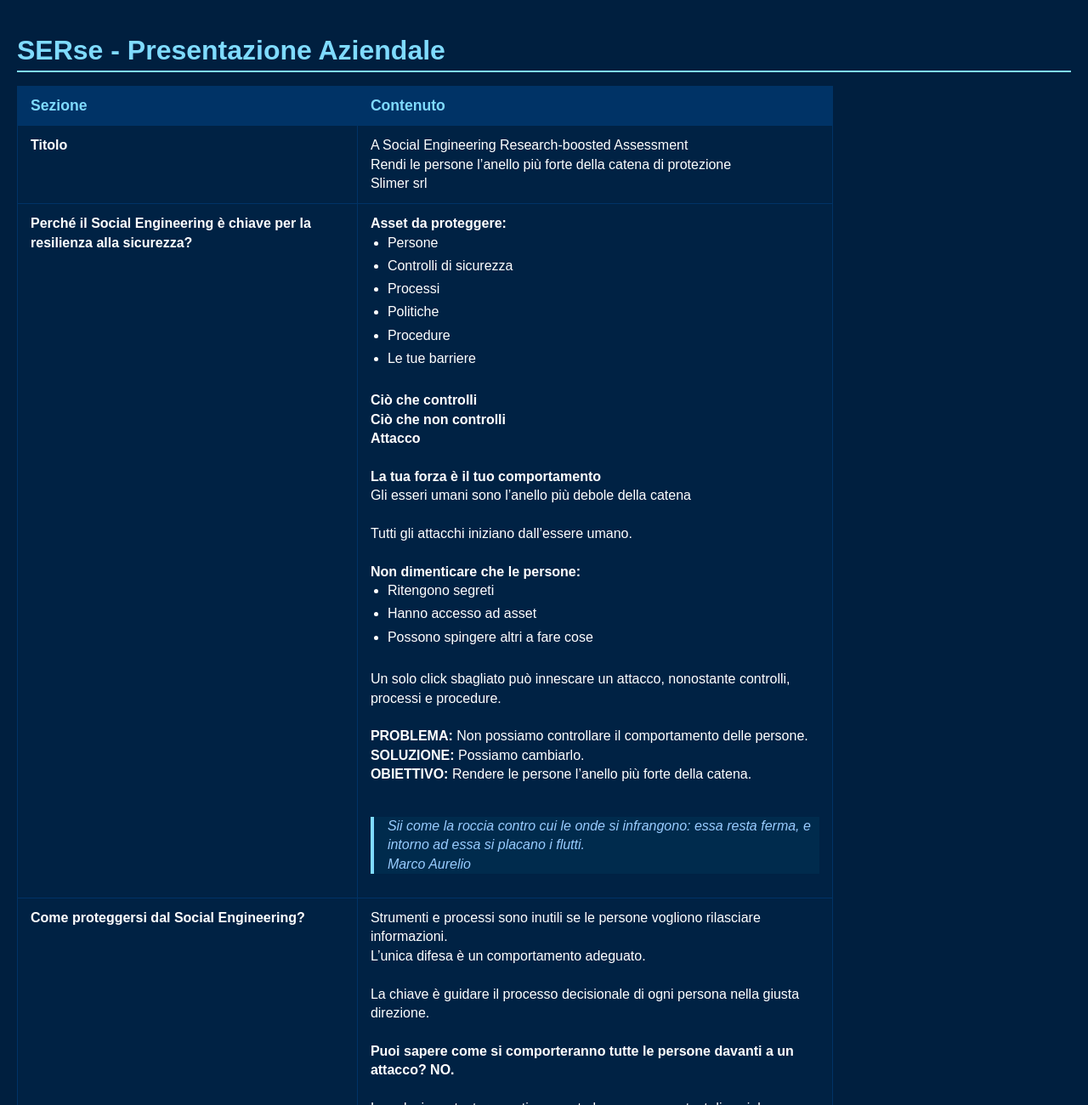
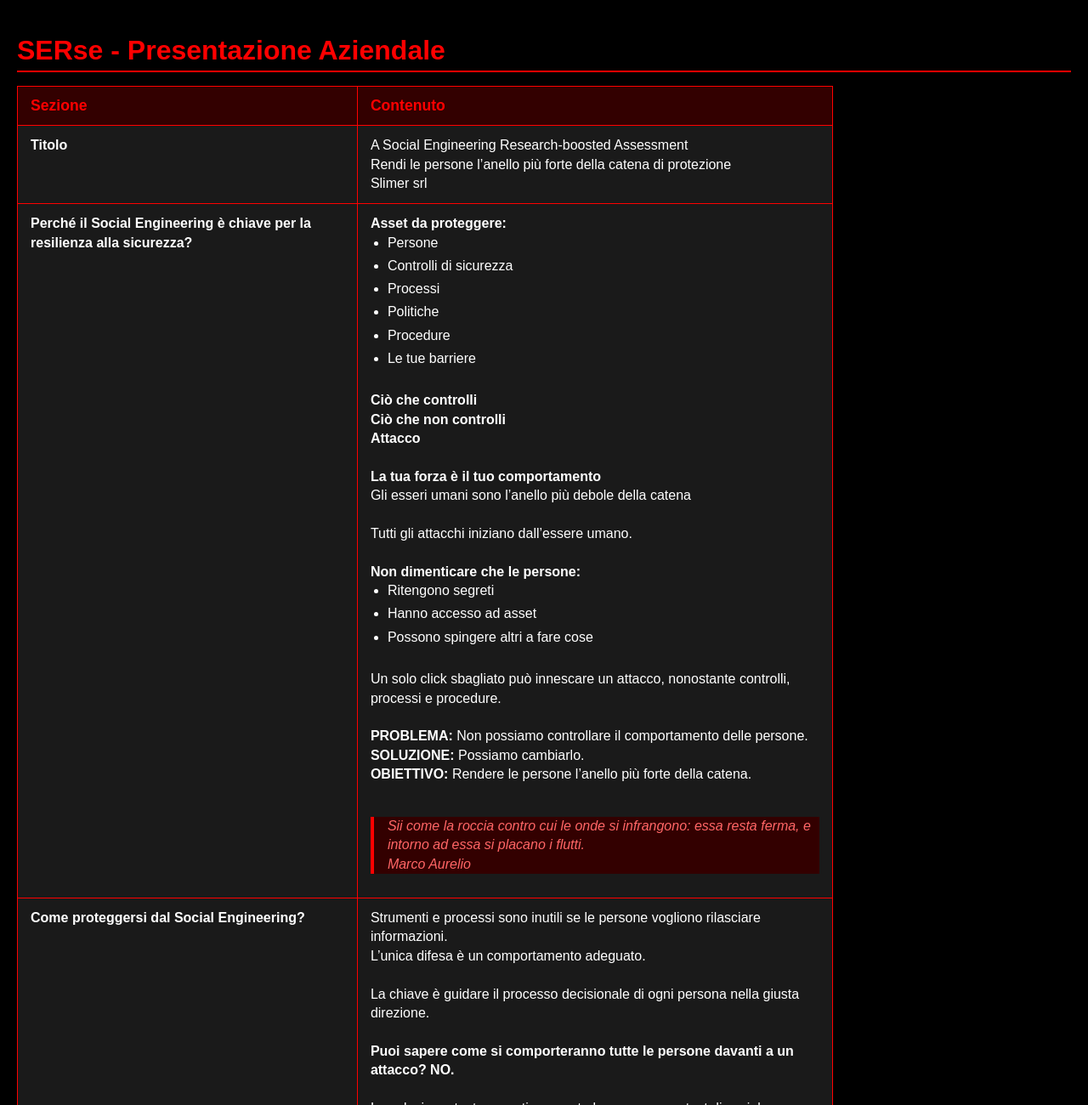
Before and after one commit to nimeo1988/SERse, a plain HTML site: page index.html in a window 1280 px wide. Shown: the top 1300 px of the page at 85% size. Drawn offline with Linux system fonts and the light colour scheme.

Commit message:
Update index.html

```diff
--- a/index.html
+++ b/index.html
@@ -7,14 +7,14 @@
 <style>
   body {
     font-family: Arial, sans-serif;
-    background-color: #001f3f; /* blu scuro */
-    color: #ffffff; /* testo bianco */
+    background-color: #000000; /* nero */
+    color: #ffffff; /* bianco */
     margin: 0;
     padding: 20px;
   }
   h1 {
-    color: #7FDBFF;
-    border-bottom: 2px solid #7FDBFF;
+    color: #ff0000; /* rosso */
+    border-bottom: 2px solid #ff0000;
     padding-bottom: 0.3rem;
     margin-bottom: 1rem;
   }
@@ -25,18 +25,18 @@
     margin-bottom: 2rem;
   }
   th, td {
-    border: 1px solid #003366;
+    border: 1px solid #ff0000;
     padding: 12px 15px;
     vertical-align: top;
   }
   th {
-    background-color: #003366;
-    color: #7FDBFF;
+    background-color: #330000; /* rosso scuro */
+    color: #ff0000;
     font-size: 1.1rem;
     text-align: left;
   }
   td {
-    background-color: #002244;
+    background-color: #1a1a1a; /* grigio molto scuro */
     font-size: 1rem;
     line-height: 1.4;
   }
@@ -49,18 +49,18 @@
   }
   blockquote {
     font-style: italic;
-    color: #99ccff;
-    border-left: 4px solid #7FDBFF;
+    color: #ff6666;
+    border-left: 4px solid #ff0000;
     margin: 1rem 0;
     padding-left: 1rem;
-    background-color: #002b4d;
+    background-color: #330000;
   }
   footer {
     max-width: 960px;
     margin: 0 auto;
     text-align: center;
     font-size: 0.85rem;
-    color: #6699cc;
+    color: #ff4d4d;
     padding: 20px 0;
   }
 </style>
```
